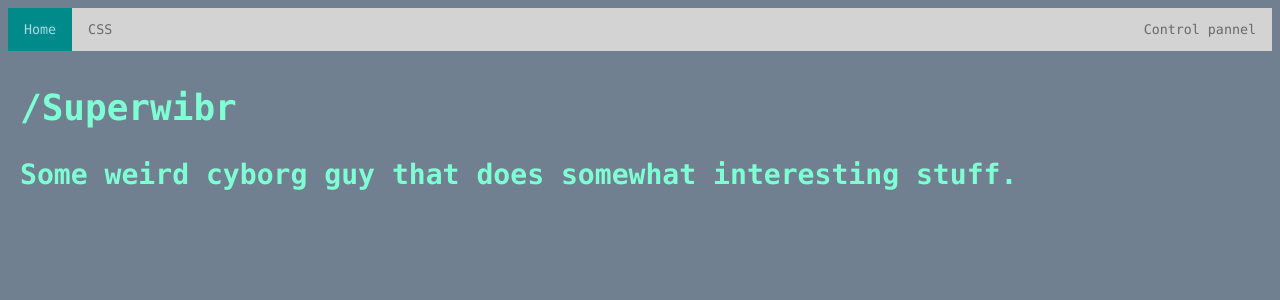
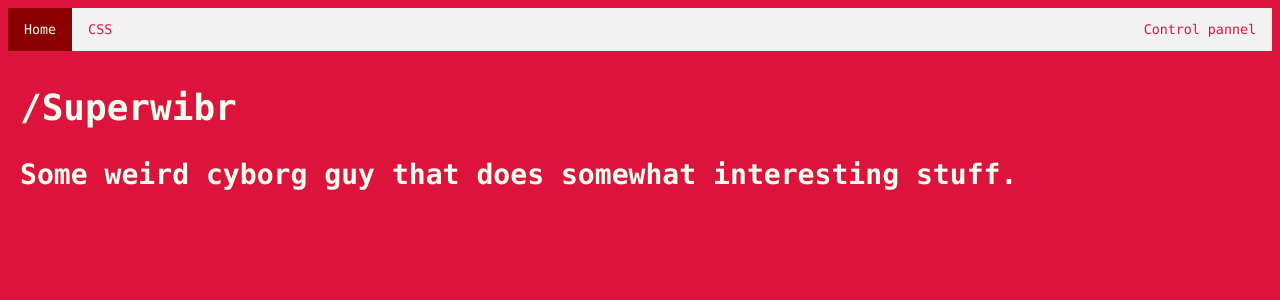
Before and after one commit to slashsite/slashsite.github.io, a Jekyll site: the page built from superwibr/index.html, in a window 1280 px wide. Shown: the top 300 px of the page. Built offline with Jekyll 4.4.1, drawn with Linux system fonts in a browser that asks for light colours.

Commit message:
Updated Master

```diff
--- a/superwibr/index.html
+++ b/superwibr/index.html
@@ -9,7 +9,7 @@ layout: void
 
 <title>/Superwibr</title>
 
-<link rel="stylesheet" href="../superwibr/css/futurestyle.css">
+<link rel="stylesheet" href="../superwibr/css/crimsonstyle.css">
 
 <script>
 // Script taken from W3Shools "CSS tabs" tutorial.
```
